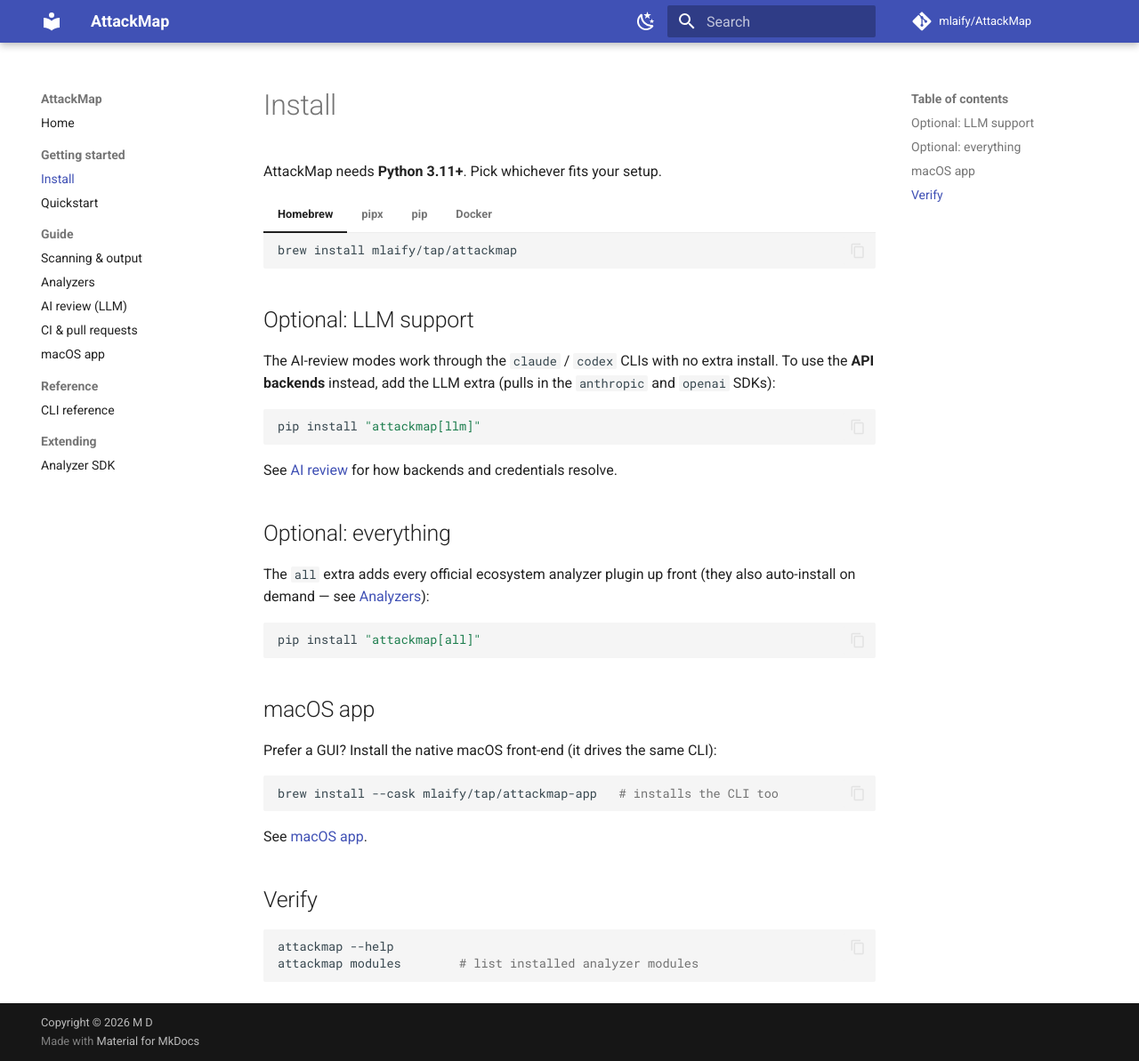
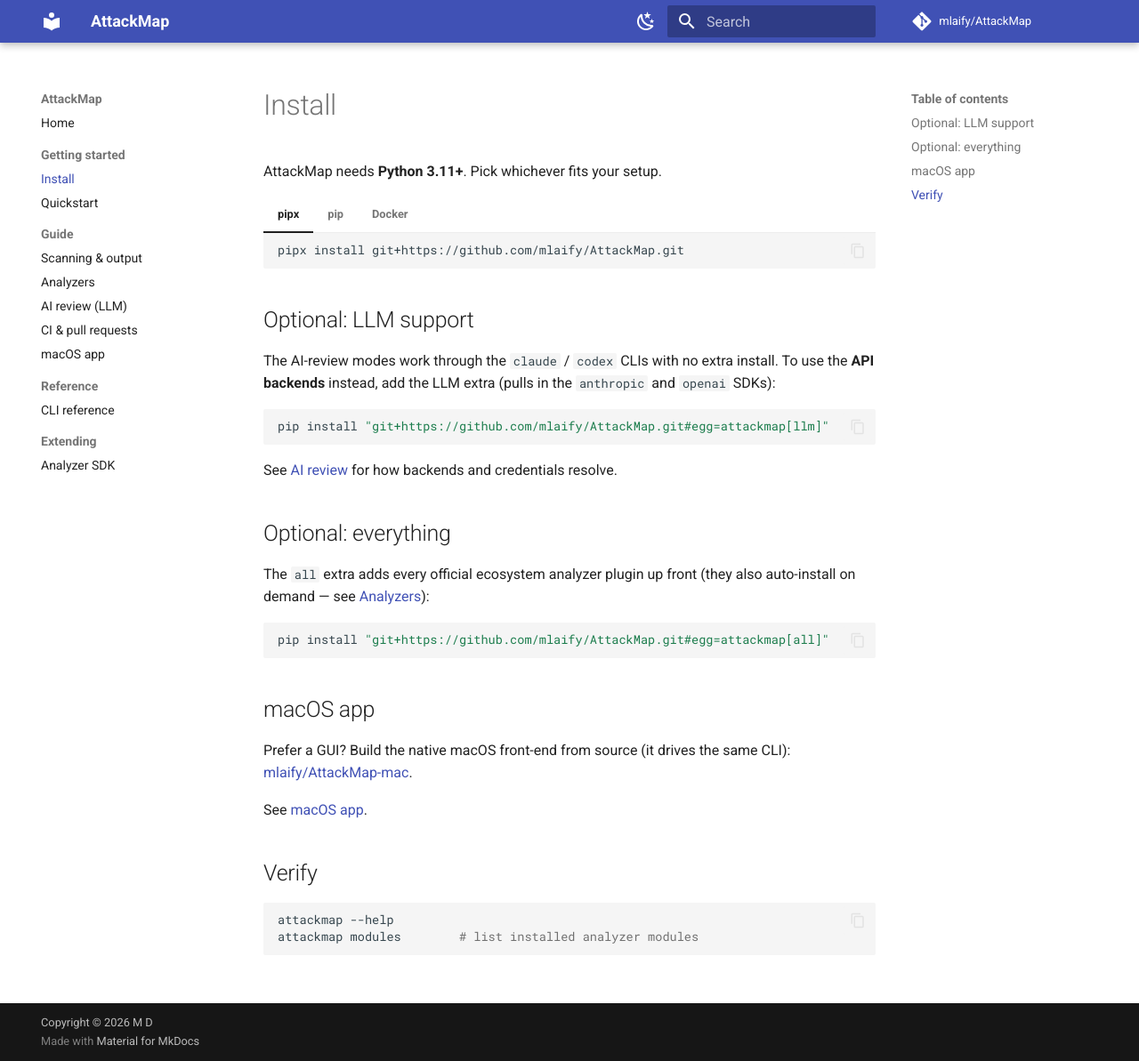
Before and after one commit to mlaify/attackmap-docs, an MkDocs documentation site: the page built from docs/install.md, in a window 1280 px wide and 1193 px high. Shown: the whole window at 89% size. Built offline with MkDocs 1.6.1 and Material for MkDocs 9.7.7, drawn with Linux system fonts in a browser that asks for light colours; comment, search, counter and statistics services are not loaded.

Commit message:
Remove Homebrew distribution
AttackMap is no longer distributed through Homebrew. Drop the tap install
instructions in favour of installing from source, and remove the release
automation that published the cask.

Co-Authored-By: Claude Opus 5 <noreply@anthropic.com>

````diff
--- a/docs/install.md
+++ b/docs/install.md
@@ -2,22 +2,16 @@
 
 AttackMap needs **Python 3.11+**. Pick whichever fits your setup.
 
-=== "Homebrew"
-
-    ```bash
-    brew install mlaify/tap/attackmap
-    ```
-
 === "pipx"
 
     ```bash
-    pipx install attackmap
+    pipx install git+https://github.com/mlaify/AttackMap.git
     ```
 
 === "pip"
 
     ```bash
-    pip install attackmap
+    pip install git+https://github.com/mlaify/AttackMap.git
     ```
 
 === "Docker"
@@ -33,7 +27,7 @@ install. To use the **API backends** instead, add the LLM extra (pulls in the
 `anthropic` and `openai` SDKs):
 
 ```bash
-pip install "attackmap[llm]"
+pip install "git+https://github.com/mlaify/AttackMap.git#egg=attackmap[llm]"
 ```
 
 See [AI review](llm.md) for how backends and credentials resolve.
@@ -44,16 +38,13 @@ The `all` extra adds every official ecosystem analyzer plugin up front (they
 also auto-install on demand — see [Analyzers](analyzers.md)):
 
 ```bash
-pip install "attackmap[all]"
+pip install "git+https://github.com/mlaify/AttackMap.git#egg=attackmap[all]"
 ```
 
 ## macOS app
 
-Prefer a GUI? Install the native macOS front-end (it drives the same CLI):
-
-```bash
-brew install --cask mlaify/tap/attackmap-app   # installs the CLI too
-```
+Prefer a GUI? Build the native macOS front-end from source (it drives the same
+CLI): [mlaify/AttackMap-mac](https://github.com/mlaify/AttackMap-mac).
 
 See [macOS app](gui.md).
 
````
Also changed, not shown: docs/gui.md (+3 -6 lines), docs/index.md (+1 -1 lines).
